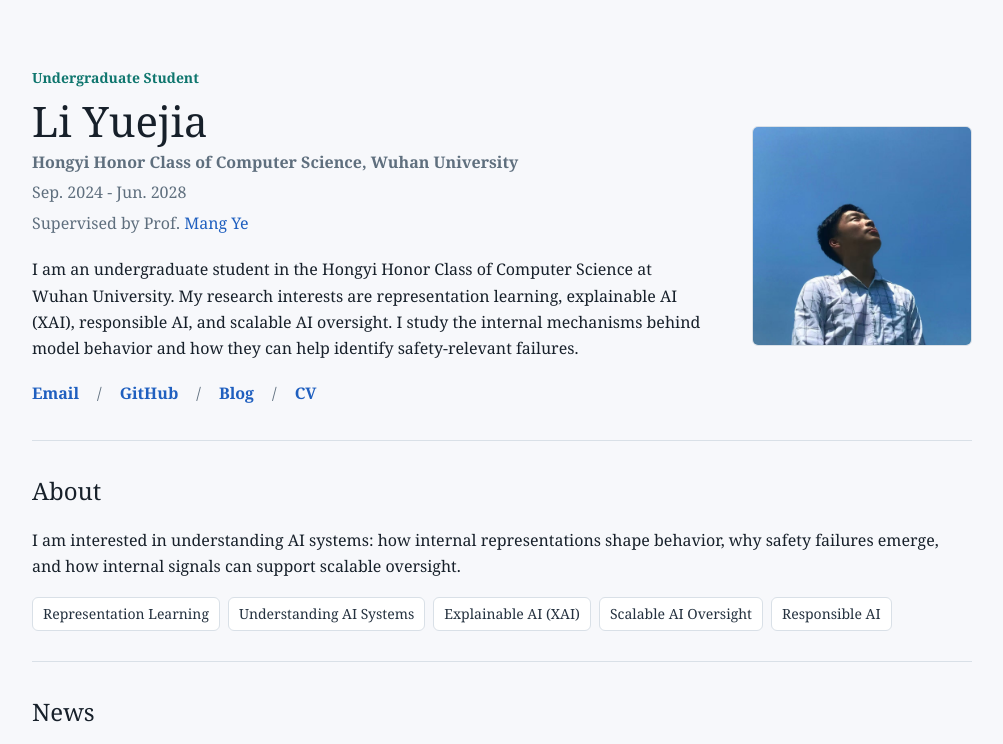
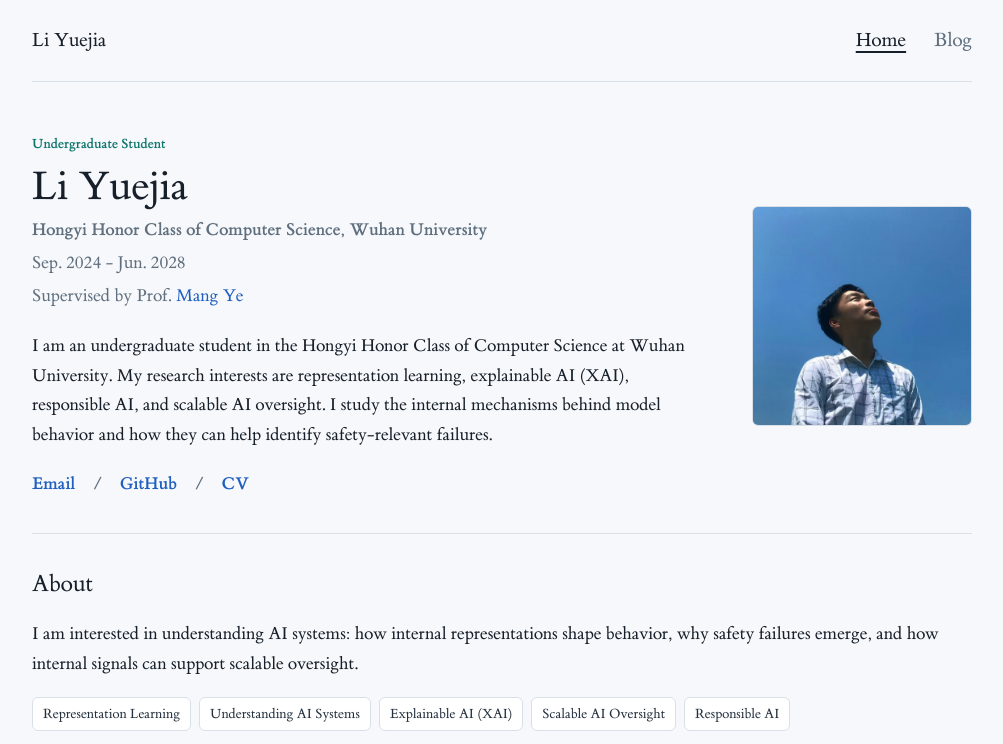
Before and after one commit to Kemalau/Kemalau.github.io, a website: page index.html in a window 1280 px wide. Shown: the top 744 px of the page, without its empty margins (138-1141 px from the left). Drawn offline with Linux system fonts and the light colour scheme.

Commit message:
Add homepage Blog navigation and ET Book typography

```diff
--- a/index.html
+++ b/index.html
@@ -5,9 +5,17 @@
   <meta name="viewport" content="width=device-width, initial-scale=1">
   <meta name="description" content="Li Yuejia - undergraduate student in the Hongyi Honor Class of Computer Science at Wuhan University.">
   <title>Li Yuejia</title>
+  <link rel="preload" href="blog/assets/fonts/et-book-roman.woff" as="font" type="font/woff" crossorigin>
   <link rel="stylesheet" href="stylesheet.css">
 </head>
 <body>
+  <header class="site-header">
+    <a class="site-name" href="/">Li Yuejia</a>
+    <nav class="site-nav" aria-label="Main navigation">
+      <a href="/" aria-current="page">Home</a>
+      <a href="blog/">Blog</a>
+    </nav>
+  </header>
   <main class="page">
     <header class="masthead">
       <div class="intro">
@@ -25,7 +33,6 @@
         <nav class="profile-links" aria-label="Profile links">
           <a href="mailto:liyuejia@whu.edu.cn">Email</a>
           <a href="https://github.com/Kemalau">GitHub</a>
-          <a href="blog/">Blog</a>
           <a href="files/Li_Yuejia_CV.pdf" type="application/pdf">CV</a>
           <!-- Add your Scholar profile when ready: <a href="https://scholar.google.com/citations?user=YOUR_ID">Google Scholar</a> -->
         </nav>
--- a/stylesheet.css
+++ b/stylesheet.css
@@ -1,3 +1,27 @@
+@font-face {
+  font-family: "ET Book";
+  src: url("blog/assets/fonts/et-book-roman.woff") format("woff");
+  font-style: normal;
+  font-weight: 400;
+  font-display: swap;
+}
+
+@font-face {
+  font-family: "ET Book";
+  src: url("blog/assets/fonts/et-book-bold.woff") format("woff");
+  font-style: normal;
+  font-weight: 700;
+  font-display: swap;
+}
+
+@font-face {
+  font-family: "ET Book";
+  src: url("blog/assets/fonts/et-book-italic.woff") format("woff");
+  font-style: italic;
+  font-weight: 400;
+  font-display: swap;
+}
+
 :root {
   --bg: #f7f8fb;
   --surface: #ffffff;
@@ -22,8 +46,8 @@ body {
   margin: 0;
   background: var(--bg);
   color: var(--ink);
-  font-family: Georgia, "Times New Roman", serif;
-  font-size: 16px;
+  font-family: "ET Book", Georgia, serif;
+  font-size: 18px;
   line-height: 1.65;
 }
 
@@ -38,10 +62,50 @@ a:focus {
   text-decoration: underline;
 }
 
+.site-header {
+  display: flex;
+  align-items: center;
+  justify-content: space-between;
+  gap: 24px;
+  width: min(100% - 32px, 940px);
+  margin: 0 auto;
+  padding: 24px 0;
+  border-bottom: 1px solid var(--line);
+  font-size: 20px;
+}
+
+.site-name {
+  color: var(--ink);
+}
+
+.site-nav {
+  display: flex;
+  gap: 28px;
+}
+
+.site-nav a {
+  color: var(--muted);
+}
+
+.site-nav a[aria-current="page"] {
+  color: var(--ink);
+  text-decoration: underline;
+  text-underline-offset: 5px;
+}
+
+.site-nav a:hover {
+  color: var(--teal);
+}
+
+.site-header a:focus-visible {
+  outline: 2px solid var(--teal);
+  outline-offset: 5px;
+}
+
 .page {
   width: min(100% - 32px, 940px);
   margin: 0 auto;
-  padding: 48px 0 40px;
+  padding: 32px 0 40px;
 }
 
 .masthead {
@@ -69,7 +133,7 @@ p {
 
 h1 {
   margin-bottom: 4px;
-  font-family: Georgia, "Times New Roman", serif;
+  font-family: "ET Book", Georgia, serif;
   font-size: 42px;
   font-weight: 500;
   line-height: 1.14;
@@ -77,7 +141,7 @@ h1 {
 
 h2 {
   margin-bottom: 16px;
-  font-family: Georgia, "Times New Roman", serif;
+  font-family: "ET Book", Georgia, serif;
   font-size: 24px;
   font-weight: 500;
 }
@@ -179,7 +243,7 @@ h3 {
 
 .news-list li {
   display: grid;
-  grid-template-columns: 92px minmax(0, 1fr);
+  grid-template-columns: 110px minmax(0, 1fr);
   gap: 18px;
 }
 
@@ -218,7 +282,7 @@ time,
   gap: 2px;
   background: linear-gradient(135deg, #174c6b, #0f766e);
   color: #ffffff;
-  font-family: Georgia, "Times New Roman", serif;
+  font-family: "ET Book", Georgia, serif;
 }
 
 .thumb-placeholder span {
@@ -283,6 +347,11 @@ time,
 }
 
 @media (max-width: 720px) {
+  .site-header {
+    width: min(100% - 28px, 940px);
+    padding: 18px 0;
+  }
+
   .page {
     width: min(100% - 28px, 940px);
     padding-top: 26px;
@@ -319,7 +388,11 @@ time,
 
 @media (max-width: 440px) {
   body {
-    font-size: 15px;
+    font-size: 17px;
+  }
+
+  .site-header {
+    width: min(100% - 24px, 940px);
   }
 
   .page {
```
